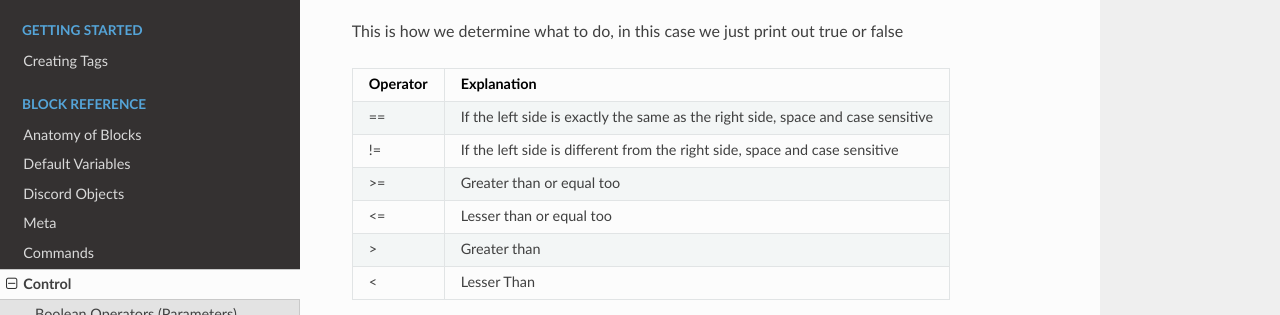
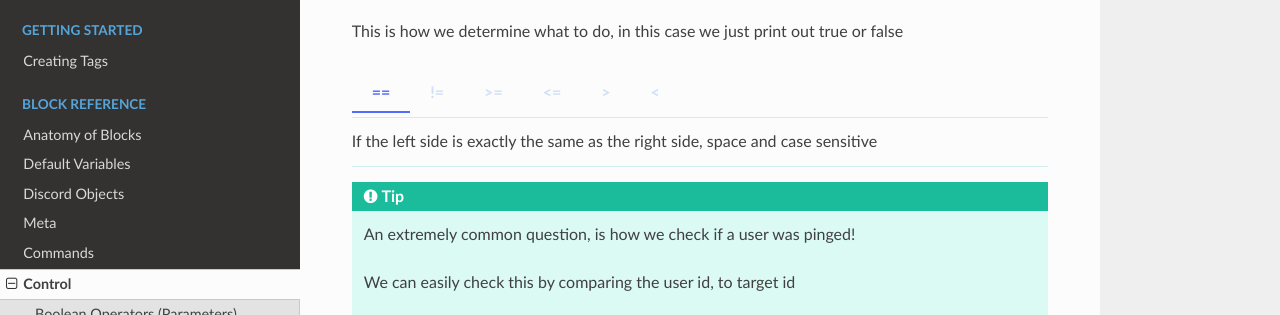
Before and after one commit to Leg3ndary/tagscript-docs, a Sphinx documentation site: the page built from docs/source/BlockReference/control.rst, in a window 1280 px wide and 900 px high, scrolled down 482 px, cut to the strip 183-498 px from the top of the window. Built offline with Sphinx 7.4.7 and the Read the Docs theme 2.0.0, drawn with Linux system fonts in a browser that asks for light colours.

```diff
--- a/docs/source/BlockReference/control.rst
+++ b/docs/source/BlockReference/control.rst
@@ -46,21 +46,29 @@ Boolean Operators (Parameters)
 
 This is how we determine what to do, in this case we just print out true or false
 
-+----------+----------------------------------------------------------------------------------+
-| Operator | Explanation                                                                      |
-+==========+==================================================================================+
-| ==       | If the left side is exactly the same as the right side, space and case sensitive |
-+----------+----------------------------------------------------------------------------------+
-| !=       | If the left side is different from the right side, space and case sensitive      |
-+----------+----------------------------------------------------------------------------------+
-| >=       | Greater than or equal too                                                        |
-+----------+----------------------------------------------------------------------------------+
-| <=       | Lesser than or equal too                                                         |
-+----------+----------------------------------------------------------------------------------+
-| >        | Greater than                                                                     |
-+----------+----------------------------------------------------------------------------------+
-| <        | Lesser Than                                                                      |
-+----------+----------------------------------------------------------------------------------+
+.. tabbed:: ==
+
+    If the left side is exactly the same as the right side, space and case sensitive
+
+.. tabbed:: !=
+
+    If the left side is different from the right side, space and case sensitive
+
+.. tabbed:: >=
+
+    Greater than or equal too
+
+.. tabbed:: <=
+
+    Lesser than or equal too
+
+.. tabbed:: >
+
+    Greater than
+
+.. tabbed:: <
+
+    Lesser Than
 
 .. tip::
 
```
Also changed, not shown: docs/source/CustomTags/_Leg3ndary.rst (+9 -0 lines).
